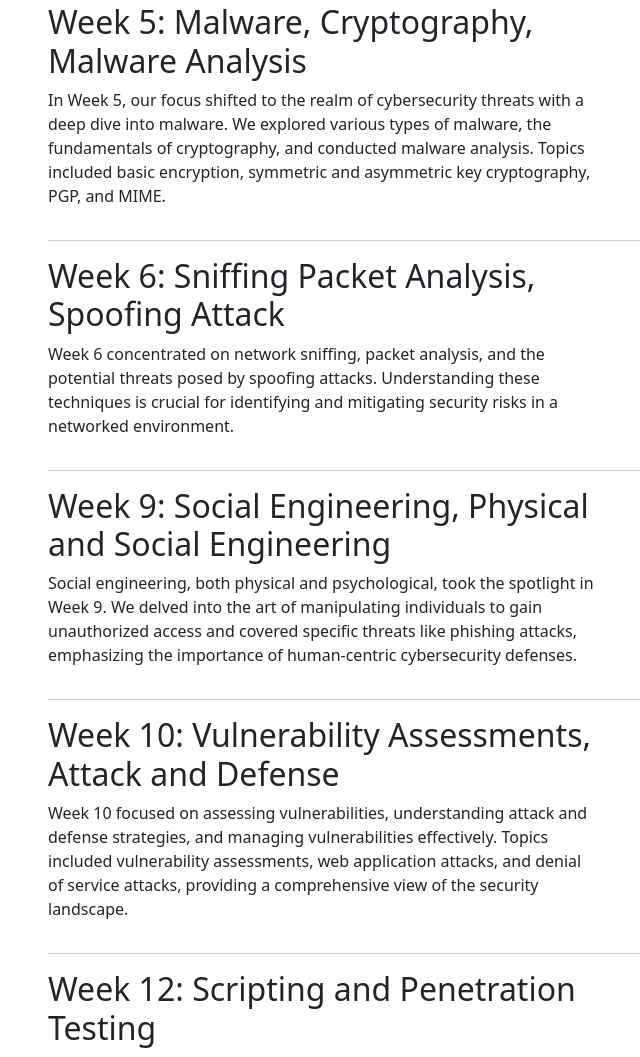
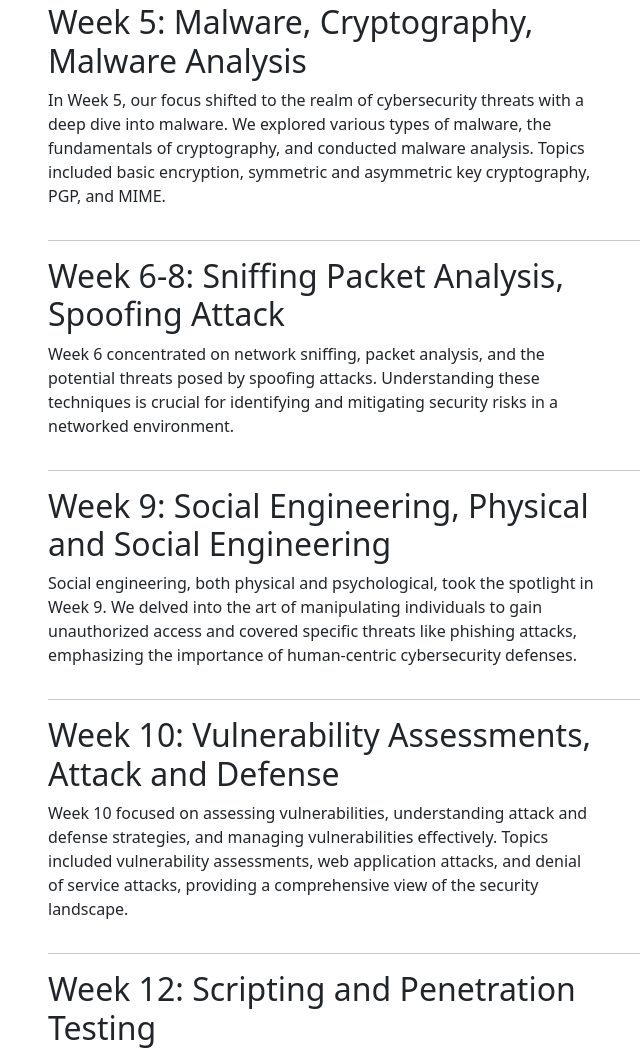
Before and after one commit to nhallen272/450Final, a plain HTML site: page index.html in a window 1280 px wide. Shown: the part 1212-2269 px from the top of the page, without its empty margins (34-674 px from the left). Drawn offline with nearby package versions, Linux system fonts and the light colour scheme.

Commit message:
fixed weeks

```diff
--- a/index.html
+++ b/index.html
@@ -93,7 +93,7 @@
     <section>
       <div class="row">
         <div class="col-md-6">
-          <h2>Week 6: Sniffing Packet Analysis, Spoofing Attack</h2>
+          <h2>Week 6-8: Sniffing Packet Analysis, Spoofing Attack</h2>
           <p>
             Week 6 concentrated on network sniffing, packet analysis, and the potential threats posed by spoofing attacks. Understanding these techniques is crucial for identifying and mitigating security risks in a networked environment.
           </p>
```
